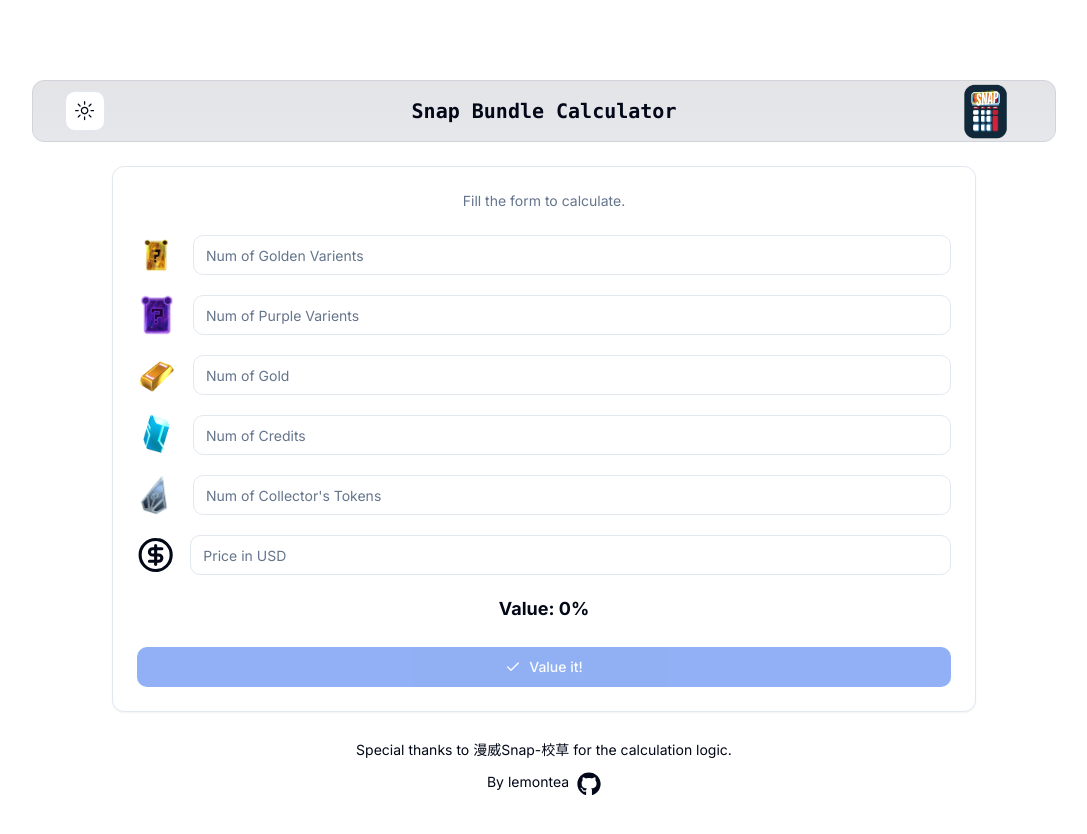
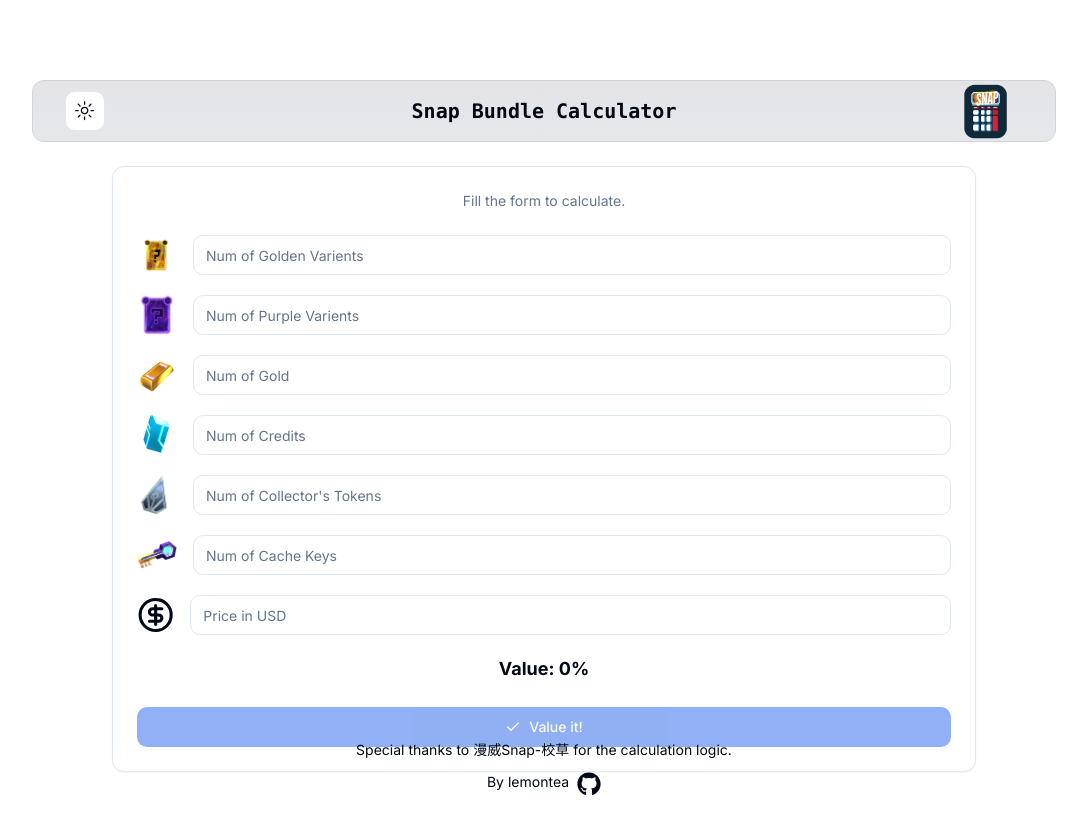
Before and after one commit to lemonteaau/snapsnap.pro, a Next.js app: page / in a window 1280 px wide. Shown: the top 834 px of the page, without its empty margins (96-1183 px from the left). Before the commit the page ends 800 px from the top, so only its background shows below. Built offline with nearby package versions, Linux system fonts and the light colour scheme.

Commit message:
feat: Add calculation support for cache key

```diff
--- a/src/components/calculator.tsx
+++ b/src/components/calculator.tsx
@@ -20,15 +20,19 @@
   const [gold, setGold] = useState(0);
   const [credit, setCredit] = useState(0);
   const [token, setToken] = useState(0);
+  const [cacheKey, setCacheKey] = useState(0);
   const [price, setPrice] = useState(0);
   const [value, setValue] = useState(0);
   const [suggestion, setSuggestion] = useState("");
 
   const calculateValue = () => {
+    // Calculation unit based on gold.
     const gvarientValue = gvarient * 1200;
     const pvarientValue = pvarient * 700;
+    const cacheKeyValue = cacheKey * 5000;
     const totalGold = gold + (credit / 5) * 4 + (token / 3) * 4;
-    const totalValueGold = gvarientValue + pvarientValue + totalGold;
+    const totalValueGold =
+      gvarientValue + pvarientValue + cacheKeyValue + totalGold;
     const totalPriceGold = price * 100;
 
     if (totalPriceGold === 0) {
@@ -133,6 +137,20 @@
               />
             </div>
             <div className="flex items-center justify-center gap-4">
+              <Image
+                src="/image/cachekey.webp"
+                width={40}
+                height={40}
+                alt="cache key"
+                className="object-contain"
+              />
+              <Input
+                type="number"
+                placeholder="Num of Cache Keys"
+                onChange={(e) => setCacheKey(Number(e.target.value))}
+              />
+            </div>
+            <div className="flex items-center justify-center gap-4">
               <CircleDollarSign size={40} className="object-contain" />
               <Input
                 type="number"
```
